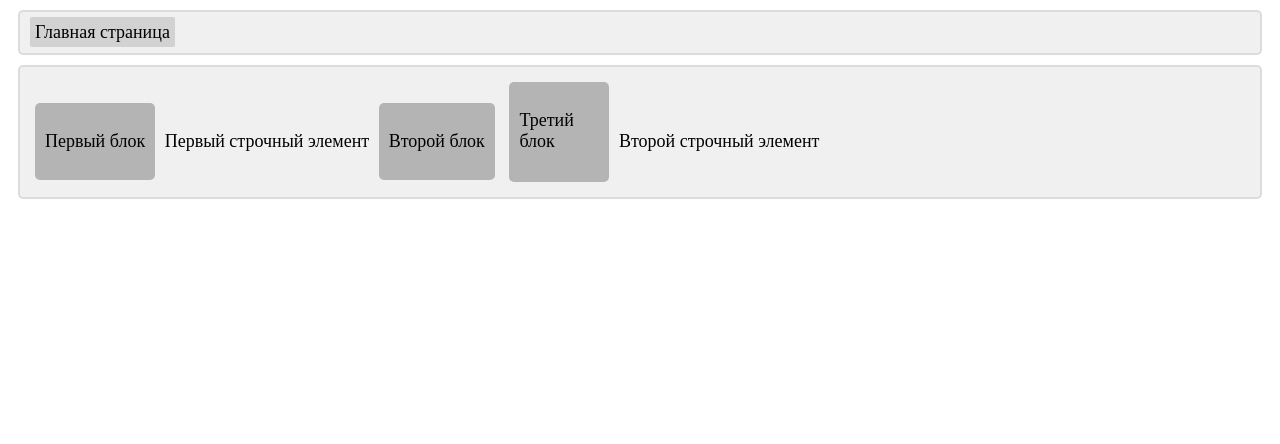
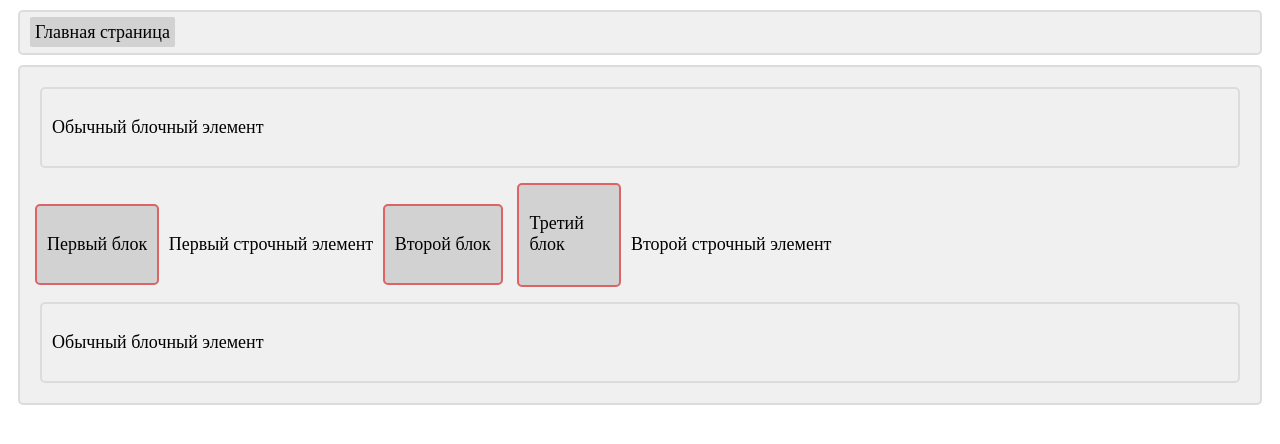
Before and after one commit to SergeyLebidko/JsTraining, a Django app: page /main/inline_block_demo/ in a window 1280 px wide. Shown: the top 444 px of the page. Run offline with Django 3.2, Linux system fonts and the light colour scheme.

Commit message:
Небольшие дополнения в демонстрацию inline-block

```diff
--- a/main/static/main/base.css
+++ b/main/static/main/base.css
@@ -11,9 +11,9 @@
     display: inline-block;
     padding: 10px;
     margin: 5px;
-    background-color: #b4b4b4;
+    background-color: #d2d2d2;
+    border: 2px solid RGB(220, 100, 100);
     border-radius: 5px;
-    border-color: red;
 }
 
 button {
--- a/main/templates/main/inline_block_demo.html
+++ b/main/templates/main/inline_block_demo.html
@@ -2,6 +2,11 @@
 
 {% block content %}
     <div class="basic_block">
+        <div class="basic_block">
+            <p>
+                Обычный блочный элемент
+            </p>
+        </div>
         <div class="inline_div">
             <p>
                 Первый блок
@@ -23,5 +28,10 @@
         <span>
             Второй строчный элемент
         </span>
+        <div class="basic_block">
+            <p>
+                Обычный блочный элемент
+            </p>
+        </div>
     </div>
 {% endblock %}
```
